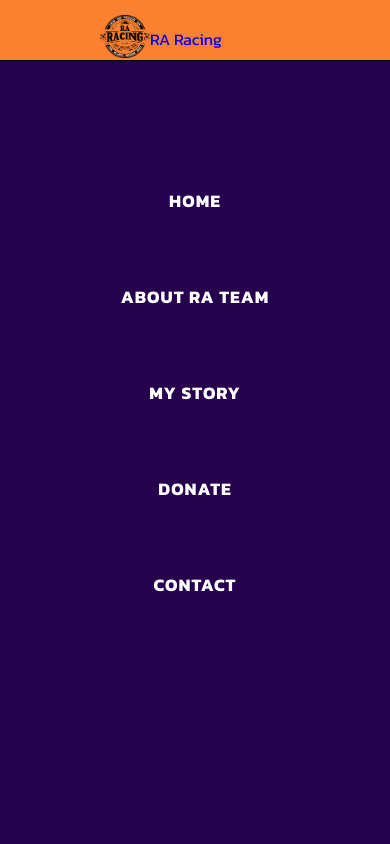
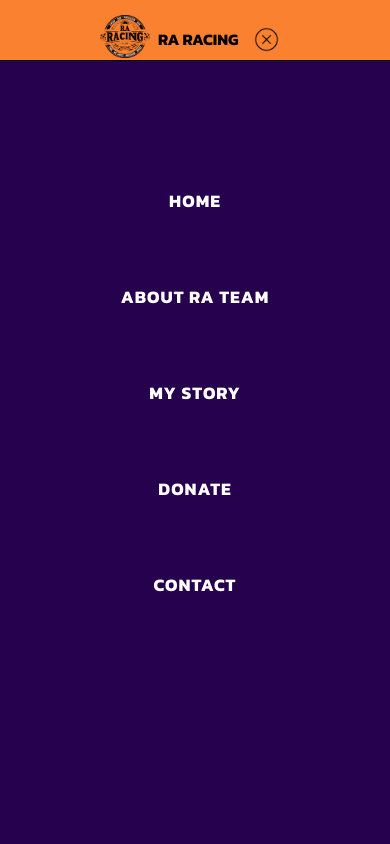
Before and after one commit to dariuschrl/RA-Racing, a plain HTML site: page index.html in a window 390 px wide. Both pictures are taken after a click on the element 241 px from the left and 39 px from the top of the page. Shown: the top 844 px of the page. Drawn offline with nearby package versions, Linux system fonts and the light colour scheme.

Commit message:
Update style.css

```diff
--- a/style.css
+++ b/style.css
@@ -72,16 +72,46 @@
 .menu a {
     text-decoration: none;
     color: white;
-    font-size: 1rem;
+    font-size: 1rem; /* Adjust font size as needed */
     font-weight: bold;
     text-transform: uppercase;
     padding: 0.5rem;
     transition: color 0.3s ease;
 }
-
+.logo + a {
+    font-size: 1rem; /* Match the size of other navigation links */
+    font-weight: bold; /* Ensure the font weight matches */
+    text-transform: uppercase; /* Optional: enforce uppercase to match style */
+    margin-left: 10px; /* Add spacing between logo and text if needed */
+}
+.menu-link {
+    text-decoration: none;
+    color: black;
+    font-size: 1rem; /* Match other nav items */
+    font-weight: bold;
+    text-transform: uppercase;
+    padding: 0.5rem;
+    transition: color 0.3s ease;
+}
 .menu a:hover {
     color: #ffcc00; /* Change hover color */
 }
+
+
+
+
+
+
+
+
+
+
+
+
+
+
+
+
 
 /* Mobile View */
 @media (max-width: 768px) {
@@ -577,14 +607,14 @@
 	.toggle{
 		width: 40px;
 		height: 40px;
-		background: url(menu.png);
+		background: url(assets/menu.png);
 		background-position: center;
 		background-repeat: no-repeat;
 		background-size: 30px;
 		cursor: pointer;
 	}
 	.toggle.active{
-		background: url(close.png);
+		background: url(assets/close.png);
 		background-position: center;
 		background-repeat: no-repeat;
 		background-size: 25px;
```
